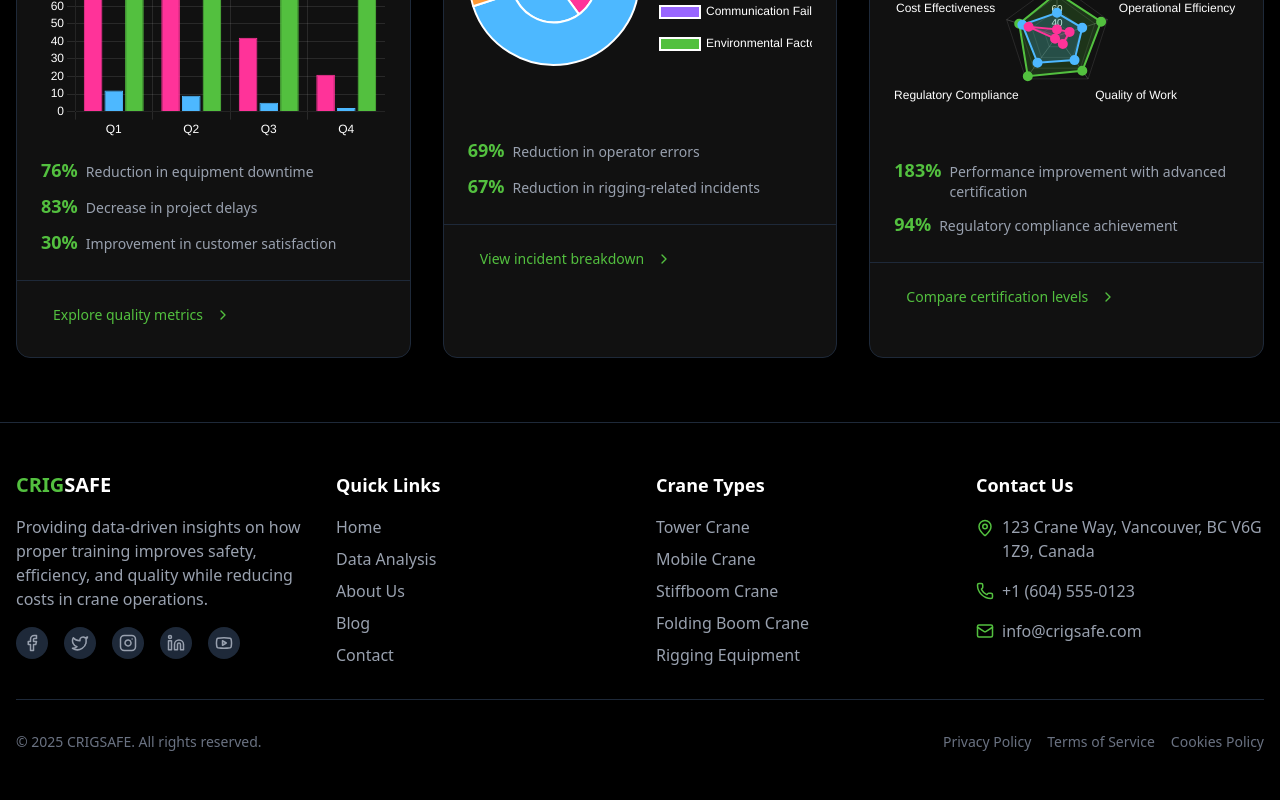
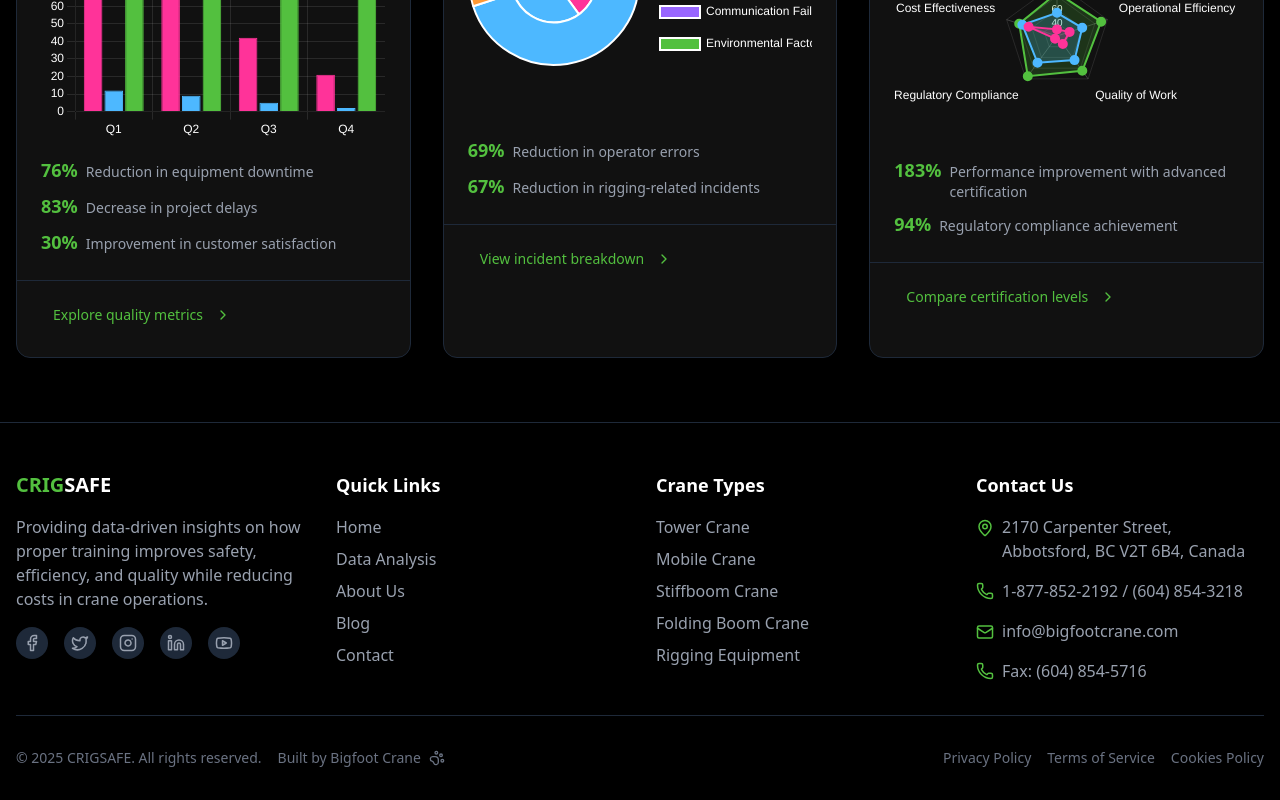
Before and after one commit to ArsCodeAmatoria/CRIGSAFE, a Next.js app: page / in a window 1280 px wide. Shown: the part 1897-2697 px from the top of the page. Built offline with nearby package versions, Linux system fonts and the light colour scheme.

Commit message:
Update contact info with Bigfoot Crane details and add paw print favicon

```diff
--- a/src/app/layout.tsx
+++ b/src/app/layout.tsx
@@ -15,6 +15,10 @@ const geistMono = Geist_Mono({
 export const metadata: Metadata = {
   title: "CRIGSafe - Crane Training & Safety Analysis",
   description: "Data analysis showing how training improves safety, efficiency, quality and saves money in crane operations",
+  icons: {
+    icon: '/paw-print.svg',
+    apple: '/paw-print.svg',
+  },
 };
 
 export default function RootLayout({
@@ -24,6 +28,9 @@ export default function RootLayout({
 }>) {
   return (
     <html lang="en" className="dark">
+      <head>
+        <link rel="icon" href="/paw-print.svg" />
+      </head>
       <body
         className={`${geistSans.variable} ${geistMono.variable} antialiased bg-black text-white`}
       >
--- a/src/components/layout/Footer.tsx
+++ b/src/components/layout/Footer.tsx
@@ -1,6 +1,6 @@
 import React from 'react';
 import Link from 'next/link';
-import { Facebook, Twitter, Instagram, Linkedin, Youtube, Mail, Phone, MapPin } from 'lucide-react';
+import { Facebook, Twitter, Instagram, Linkedin, Youtube, Mail, Phone, MapPin, PawPrint } from 'lucide-react';
 import { Separator } from '@/components/ui/separator';
 
 const Footer = () => {
@@ -57,15 +57,19 @@ const Footer = () => {
             <ul className="space-y-4">
               <li className="flex items-start">
                 <MapPin className="text-primary mr-2 mt-1 flex-shrink-0" size={18} />
-                <span className="text-gray-400">123 Crane Way, Vancouver, BC V6G 1Z9, Canada</span>
+                <span className="text-gray-400">2170 Carpenter Street, Abbotsford, BC V2T 6B4, Canada</span>
               </li>
               <li className="flex items-center">
                 <Phone className="text-primary mr-2 flex-shrink-0" size={18} />
-                <span className="text-gray-400">+1 (604) 555-0123</span>
+                <span className="text-gray-400">1-877-852-2192 / (604) 854-3218</span>
+              </li>
+              <li className="flex items-start">
+                <Mail className="text-primary mr-2 mt-1 flex-shrink-0" size={18} />
+                <span className="text-gray-400">info@bigfootcrane.com</span>
               </li>
               <li className="flex items-center">
-                <Mail className="text-primary mr-2 flex-shrink-0" size={18} />
-                <span className="text-gray-400">info@crigsafe.com</span>
+                <Phone className="text-primary mr-2 flex-shrink-0" size={18} />
+                <span className="text-gray-400">Fax: (604) 854-5716</span>
               </li>
             </ul>
           </div>
@@ -74,9 +78,17 @@ const Footer = () => {
         <Separator className="my-8 bg-gray-800" />
 
         <div className="flex flex-col md:flex-row justify-between items-center">
-          <p className="text-gray-500 text-sm mb-4 md:mb-0">
-            © {new Date().getFullYear()} CRIGSAFE. All rights reserved.
-          </p>
+          <div className="flex items-center mb-4 md:mb-0">
+            <p className="text-gray-500 text-sm mr-4">
+              © {new Date().getFullYear()} CRIGSAFE. All rights reserved.
+            </p>
+            <div className="flex items-center text-primary">
+              <span className="text-gray-500 text-sm flex items-center">
+                Built by Bigfoot Crane
+                <PawPrint className="ml-2" size={16} />
+              </span>
+            </div>
+          </div>
           <div className="flex space-x-4">
             <Link href="/privacy" className="text-gray-500 text-sm hover:text-primary">
               Privacy Policy
--- a/src/components/sections/Hero.tsx
+++ b/src/components/sections/Hero.tsx
@@ -82,22 +82,23 @@ const Hero = () => {
               </div>
             </div>
 
-            {/* Floating stats card */}
+            {/* Floating stats card - TOP */}
             <motion.div
               initial={{ opacity: 0, y: 20 }}
               animate={{ opacity: 1, y: 0 }}
               transition={{ duration: 0.6, delay: 0.6 }}
-              className="absolute -top-4 -right-4 md:top-12 md:-right-12 bg-black/90 backdrop-blur p-4 rounded-xl border border-gray-800 shadow-lg z-10 max-w-[240px]"
+              className="absolute -top-4 -right-4 md:top-8 md:-right-8 lg:-right-12 bg-black/90 backdrop-blur p-4 rounded-xl border border-gray-800 shadow-lg z-10 max-w-[240px]"
             >
               <h3 className="text-primary font-bold text-xl">85%</h3>
               <p className="text-white text-sm">Reduction in workplace incidents after comprehensive training</p>
             </motion.div>
 
+            {/* Floating stats card - BOTTOM */}
             <motion.div
               initial={{ opacity: 0, y: 20 }}
               animate={{ opacity: 1, y: 0 }}
               transition={{ duration: 0.6, delay: 0.8 }}
-              className="absolute -bottom-4 -left-4 md:bottom-12 md:-left-12 bg-black/90 backdrop-blur p-4 rounded-xl border border-gray-800 shadow-lg z-10 max-w-[240px]"
+              className="absolute -bottom-4 -left-4 md:-bottom-8 md:-left-8 lg:-left-12 bg-black/90 backdrop-blur p-4 rounded-xl border border-gray-800 shadow-lg z-10 max-w-[240px]"
             >
               <h3 className="text-primary font-bold text-xl">$246K</h3>
               <p className="text-white text-sm">Average annual savings from reduced accidents and improved productivity</p>
```
Also changed, not shown: public/paw-print.svg (added).
